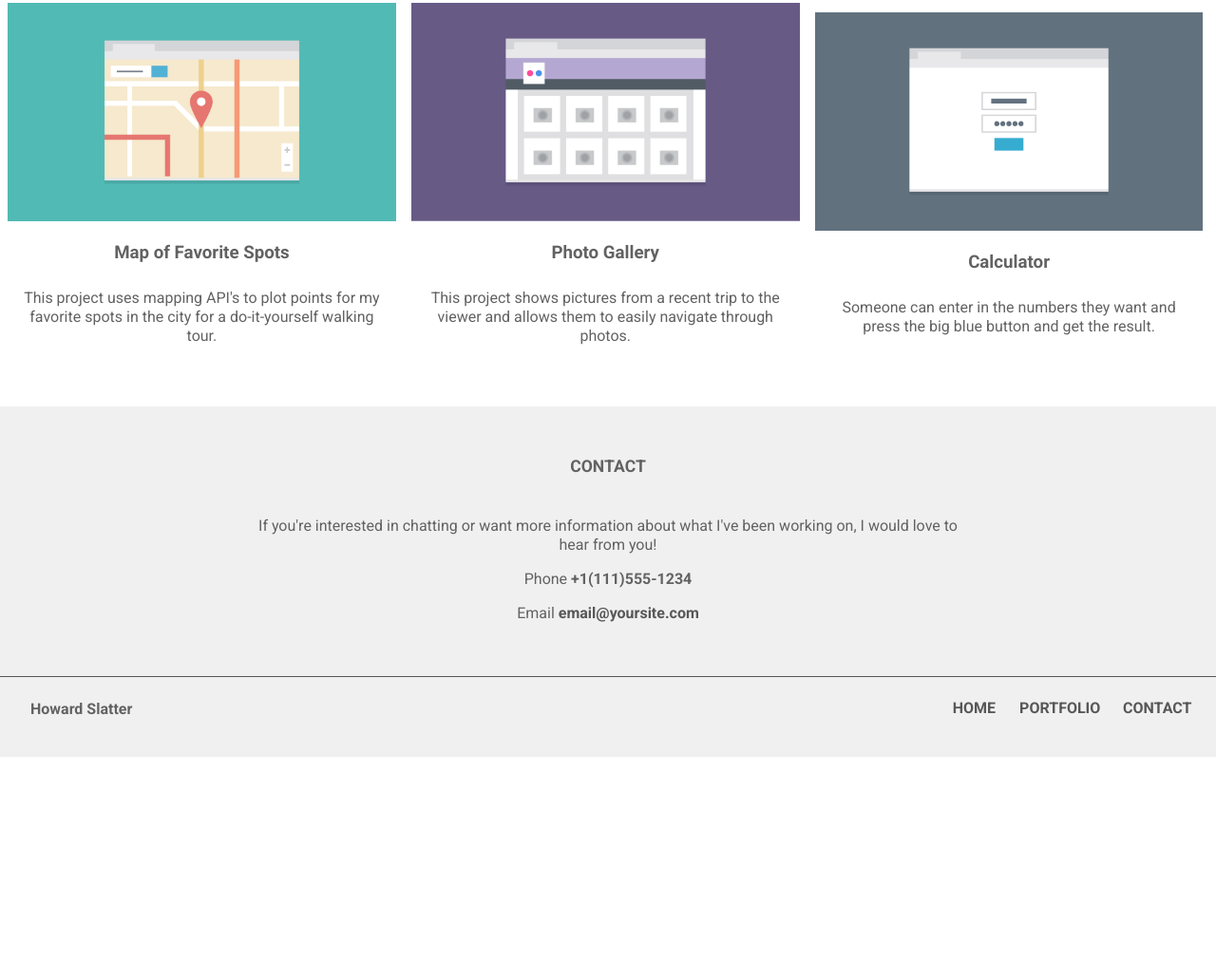
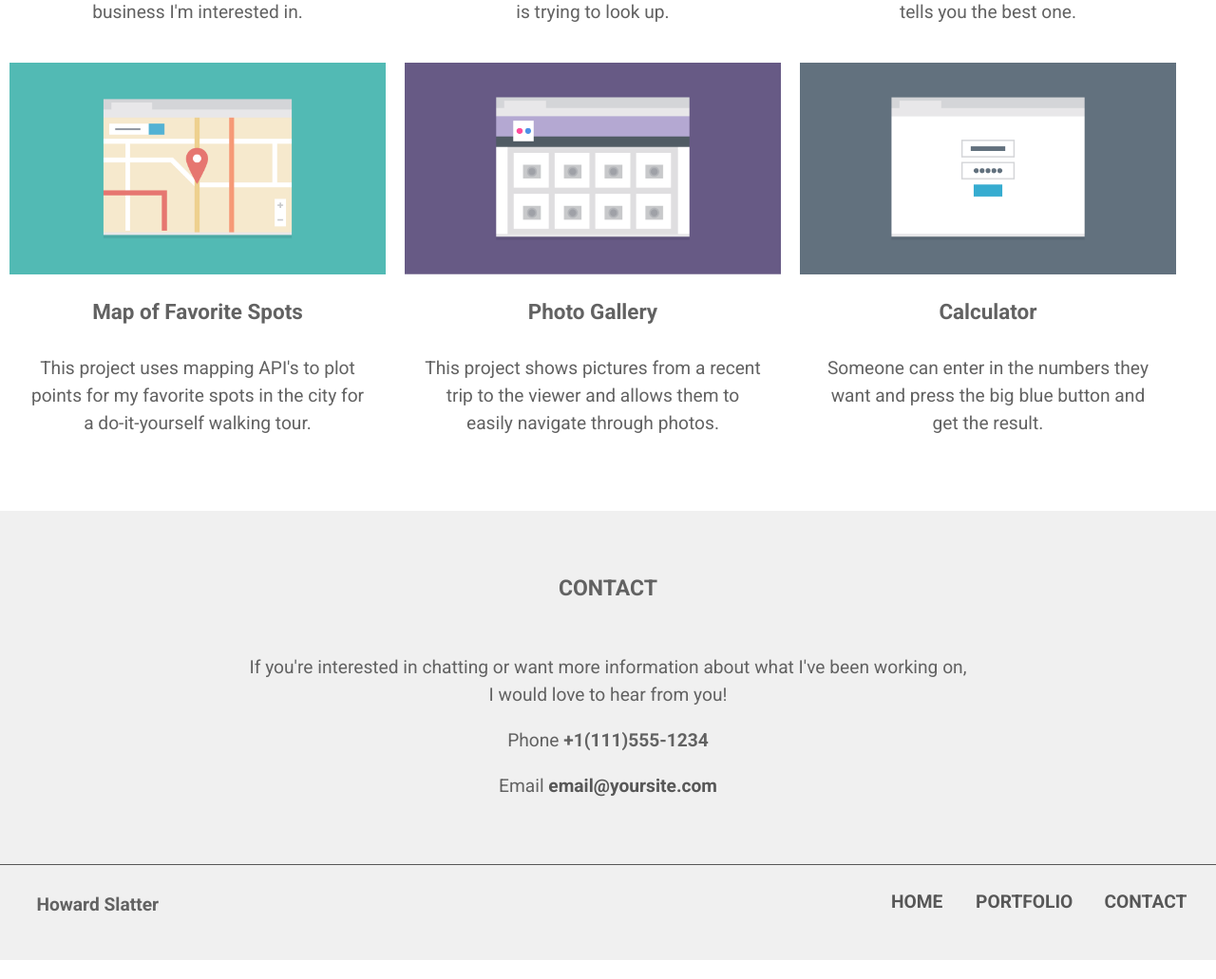
Before and after one commit to howard-slatter/team-treehouse-fe-project-2, a plain HTML site: page index.html in a window 1280 px wide. Shown: the part 942-1973 px from the top of the page at 95% size. Before the commit the page ends 1755 px from the top, so only its background shows below. Drawn offline with Linux system fonts and the light colour scheme.

Commit message:
fixed font-sizes

```diff
--- a/index.html
+++ b/index.html
@@ -125,8 +125,8 @@
         </section>
         <nav class="clearfix">
           <p class="float-left">Howard Slatter</p>
-          <p class="float-right mobile-nav"><a href="#top">BACK TO TOP</a></p>
-          <ul class="float-right">
+          <p class="float-right"><a href="#top">BACK TO TOP</a></p>
+          <ul class="tablet-nav">
             <li><a href="#top">Home</a></li>
             <li><a href="#portfolio">Portfolio</a></li>
             <li><a href="#contact">Contact</a></li>
--- a/styles/main.css
+++ b/styles/main.css
@@ -9,7 +9,7 @@
 body {
   color: #626262;
   font-family: "Roboto", sans-serif;
-  font-size: 1em;
+  font-size: 1.6em;
   font-weight: 400;
 }
 
@@ -25,7 +25,7 @@ h1 {
 }
 
 h2 {
-  font-size: 1.1rem;
+  font-size: 1.2em;
   font-weight: 700;
   padding: 2em 0;
   text-align: center;
@@ -44,7 +44,7 @@ img {
 }
 
 p {
-  line-height: 1.25;
+  line-height: 1.5;
   margin: 0 1em;
   padding: 0.5em 0 2em;
 }
--- a/styles/media.css
+++ b/styles/media.css
@@ -2,6 +2,10 @@
 
 @media screen and (min-width: 769px) {
   /* Header */
+
+  body {
+    font-size: 1.2em;
+  }
 
   header h1 {
     padding: 30px 0 10px;
@@ -54,14 +58,14 @@
   }
 
   article section {
-    width: 47.75%;
+    width: 47.25%;
   }
 
   /* Footer */
 
   footer section p {
     margin: 0 auto;
-    width: 60%;
+    width: 70%;
   }
 
   footer nav p,
@@ -71,12 +75,8 @@
     padding-top: 0;
   }
 
-  .mobile-nav {
+  .tablet-nav {
     display: none;
-  }
-
-  .tablet-nav {
-    display: block;
   }
 }
 
@@ -92,11 +92,30 @@
   header nav {
     margin: 0 1em;
   }
+
   /* Profile */
 
   /* Main */
   article section {
-    width: 31.94%;
+    width: 31%;
   }
+
   /* Footer */
+  footer section p {
+    width: 60%;
+  }
+
+  nav p.float-right {
+    display: none;
+  }
+  footer nav ul {
+    float: right;
+  }
+  .tablet-nav {
+    display: block;
+  }
+
+  .tablet-nav li {
+    display: inline-block;
+  }
 }
```
